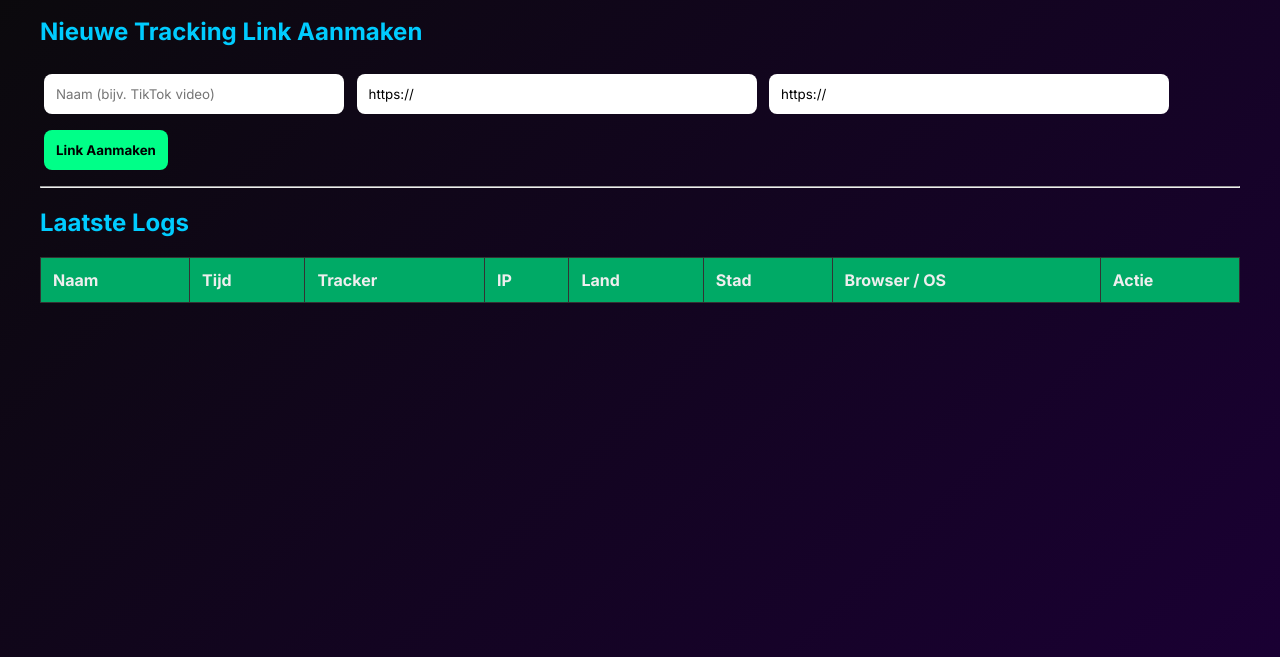
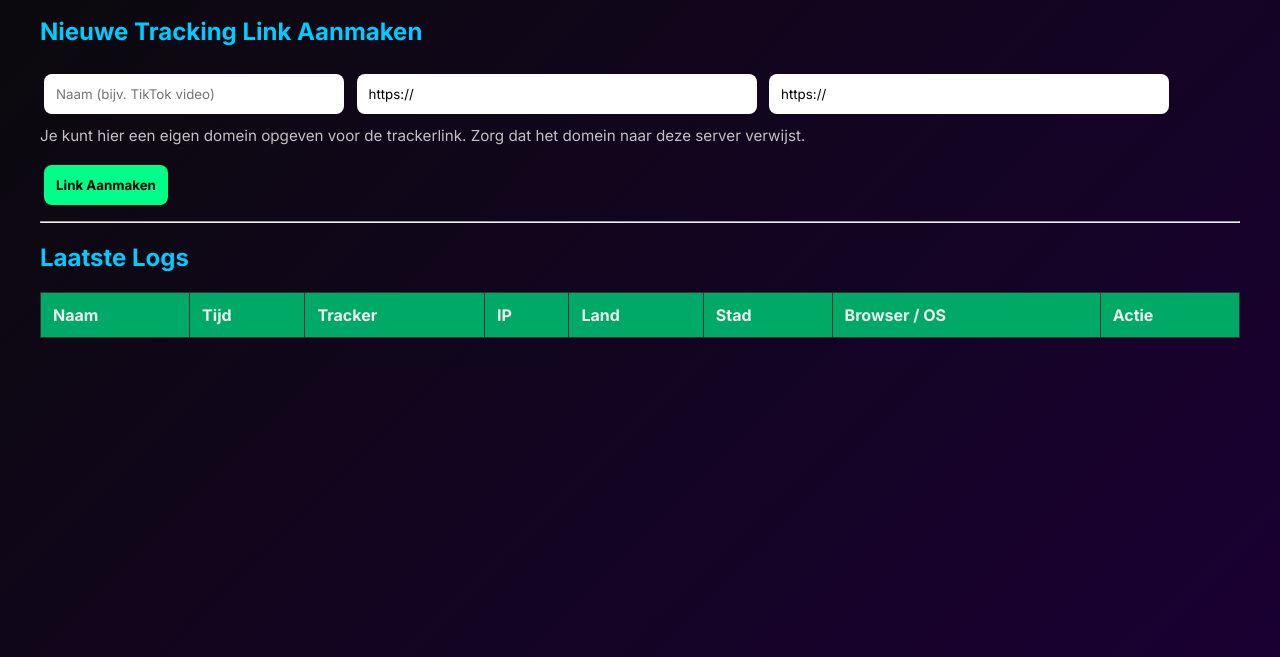
Before and after one commit to ChiraqFrmDaO/grapif, a website: page views/admin.html in a window 1280 px wide. Shown: the part 143-800 px from the top of the page. Drawn offline with nearby package versions, Linux system fonts and the light colour scheme; no server answers.

Commit message:
Add domain field disclaimer in admin dashboard

```diff
--- a/views/admin.html
+++ b/views/admin.html
@@ -132,6 +132,7 @@
     <input type="text" id="name" placeholder="Naam (bijv. TikTok video)" style="width:300px;">
     <input type="text" id="domain" value="https://" placeholder="Domeinnaam (https://example.com)" style="width:400px;">
     <input type="text" id="destination" value="https://" placeholder="Doel URL (https://...)" style="width:400px;">
+    <p style="margin: 4px 0 12px; opacity: 0.8; font-size: 0.95rem;">Je kunt hier een eigen domein opgeven voor de trackerlink. Zorg dat het domein naar deze server verwijst.</p>
     <button onclick="generateLink()">Link Aanmaken</button>
 
     <div id="result"></div>
```
